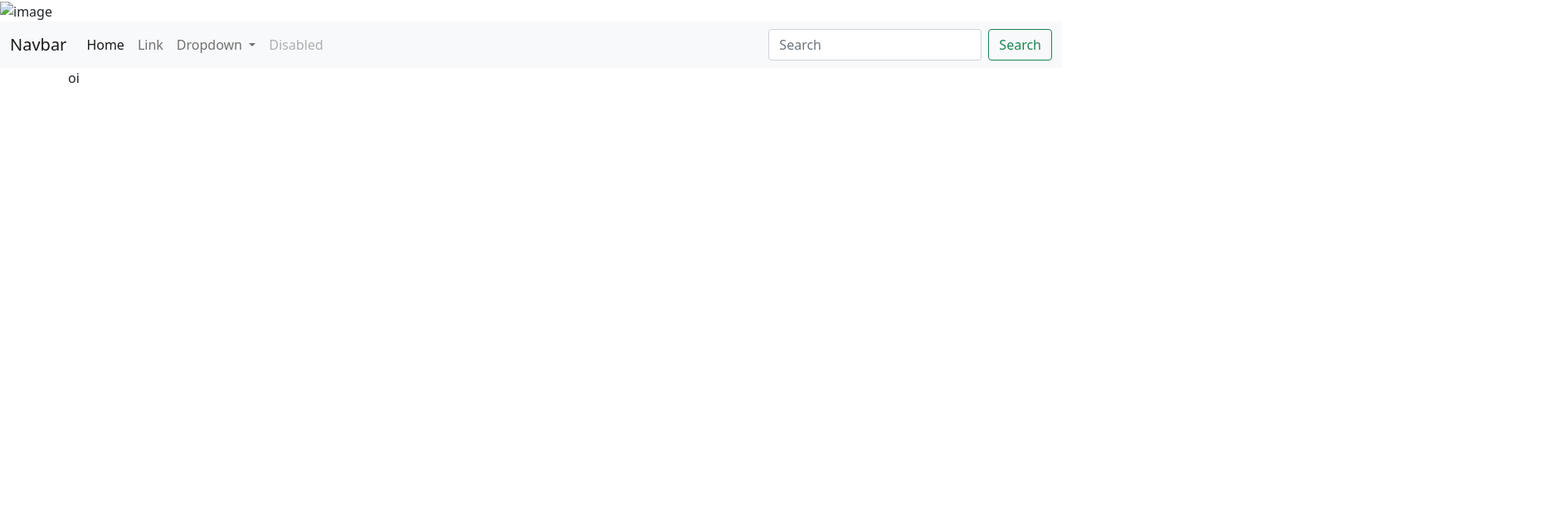
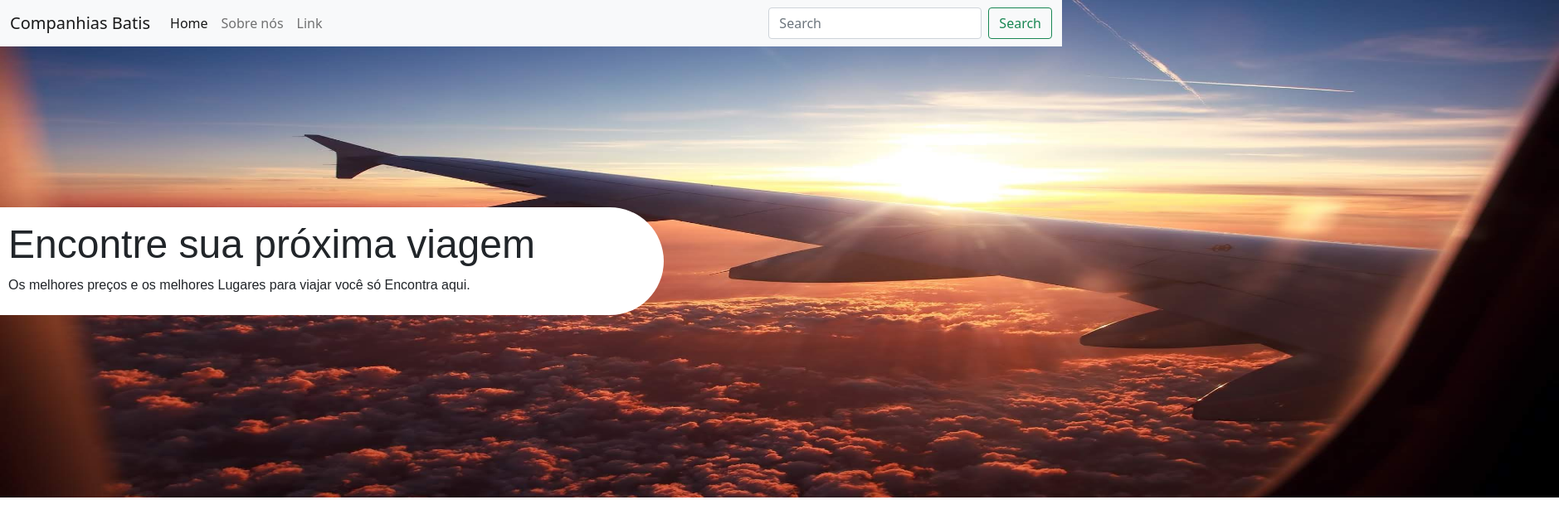
Before and after one commit to Ssalvador221/Siteviagens, a plain HTML site: page boostrap/index.html in a window 1280 px wide. Shown: the whole page at 83% size, 1879 px wide, since content can reach past the window. Drawn offline with nearby package versions, Linux system fonts and the light colour scheme.

Commit message:
Add files via upload

```diff
--- a/boostrap/index.html
+++ b/boostrap/index.html
@@ -16,37 +16,24 @@
 
 
 <body>
-    <header>
-        <img src="imagens/sanghau" alt="image">
-
-    </header>
     <nav class="navbar navbar-expand-lg navbar-light bg-light sticky">
         <div class="container-fluid">
-          <a class="navbar-brand" href="#">Navbar</a>
+          <a class="navbar-brand" href="index.html">Companhias Batis</a>
           <button class="navbar-toggler" type="button" data-bs-toggle="collapse" data-bs-target="#navbarSupportedContent" aria-controls="navbarSupportedContent" aria-expanded="false" aria-label="Toggle navigation">
             <span class="navbar-toggler-icon"></span>
           </button>
           <div class="collapse navbar-collapse" id="navbarSupportedContent">
             <ul class="navbar-nav me-auto mb-2 mb-lg-0">
               <li class="nav-item">
-                <a class="nav-link active" aria-current="page" href="#">Home</a>
+                <a class="nav-link active" aria-current="page" href="index.html">Home</a>
+              </li>
+              <li class="nav-item">
+                <a class="nav-link" href="/páginas/sobre.html">Sobre nós</a>
               </li>
               <li class="nav-item">
                 <a class="nav-link" href="#">Link</a>
               </li>
-              <li class="nav-item dropdown">
-                <a class="nav-link dropdown-toggle" href="#" id="navbarDropdown" role="button" data-bs-toggle="dropdown" aria-expanded="false">
-                  Dropdown
-                </a>
-                <ul class="dropdown-menu" aria-labelledby="navbarDropdown">
-                  <li><a class="dropdown-item" href="#">Action</a></li>
-                  <li><a class="dropdown-item" href="#">Another action</a></li>
-                  <li><hr class="dropdown-divider"></li>
-                  <li><a class="dropdown-item" href="#">Something else here</a></li>
-                </ul>
-              </li>
               <li class="nav-item">
-                <a class="nav-link disabled">Disabled</a>
               </li>
             </ul>
             <form class="d-flex">
@@ -57,16 +44,17 @@
         </div>
       </nav>
 
+      <header>
+        <h1 id="top-1"> Encontre sua próxima viagem</h1>
+        <p id="under-1">Os melhores preços e os melhores Lugares para viajar você só Encontra aqui. </p>
+        <img src="/imagens/avai.jpg" id="img-1">
+      </header>
+
+      <div class="obj-1"></div>
+
       <div class="container">
-          oi
-
-      </div>
 
 
 
-
-    <!-- JavaScript Bundle with Popper -->
-<script src="https://cdn.jsdelivr.net/npm/bootstrap@5.1.3/dist/js/bootstrap.bundle.min.js" integrity="sha384-ka7Sk0Gln4gmtz2MlQnikT1wXgYsOg+OMhuP+IlRH9sENBO0LRn5q+8nbTov4+1p" crossorigin="anonymous"></script>
-
 </body>
 </html>
--- a/boostrap/style.css
+++ b/boostrap/style.css
@@ -4,44 +4,55 @@
     box-sizing: border-box;
 }
 
-@media only screen and (max-width: 980px) {
+@media screen and (mix-width: 980px) {
     body {
       min-width: 600px;
     }
     header{
         min-width: 600px;
     }
+}
 
-    #text-1{
+@media screen and (max-width: 480px){
+    .obj-1{
         min-width: 600px;
-    }
-
-    #img-1{
-        min-width: 100%;
     }
 }
 
 
 
-#text-1{
-font-family:'Teko', sans-serif;
-font-size: 8rem;
-text-align: center;
-z-index:2;
-margin-top: -630px;
-
-}
-
-header img{
-    width: 100%;
-}
 
 .sticky{
     position: sticky;
     top: 0;
 }
 
+#top-1{
+    font-family: Arial, Helvetica, sans-serif;
+    margin-left: 10px;
+    margin-top: 210px;
+    font-size: 3rem;
+}
 
-.container{
-    height: 1100px;
+#under-1{
+    font-family: Arial, Helvetica, sans-serif;
+    margin-left: 10px;
 }
+
+#img-1{
+    position: absolute;
+    top:0;
+    z-index: -1;
+    width: 1879px;
+    height: 600px;
+}
+
+.obj-1{
+    width: 800px;
+    height: 130px;
+    background-color: rgb(255, 255, 255);
+    border-radius: 0px 150px 150px 0px;
+    position:  absolute;
+    top: 250px;
+    z-index: -1;
+}
```
Also changed, not shown: boostrap/páginas/sobre.html (added, +13 -0 lines), boostrap/imagens/avai.jpg (added).
